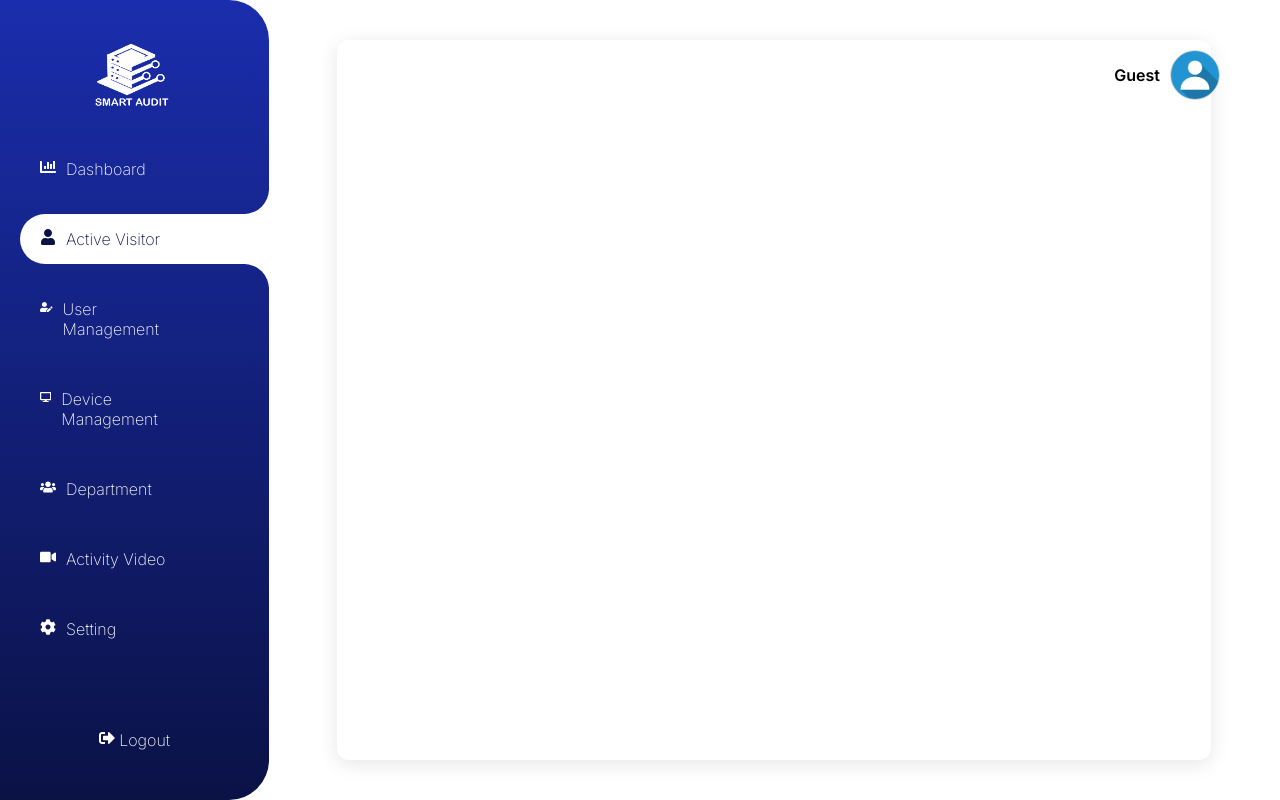
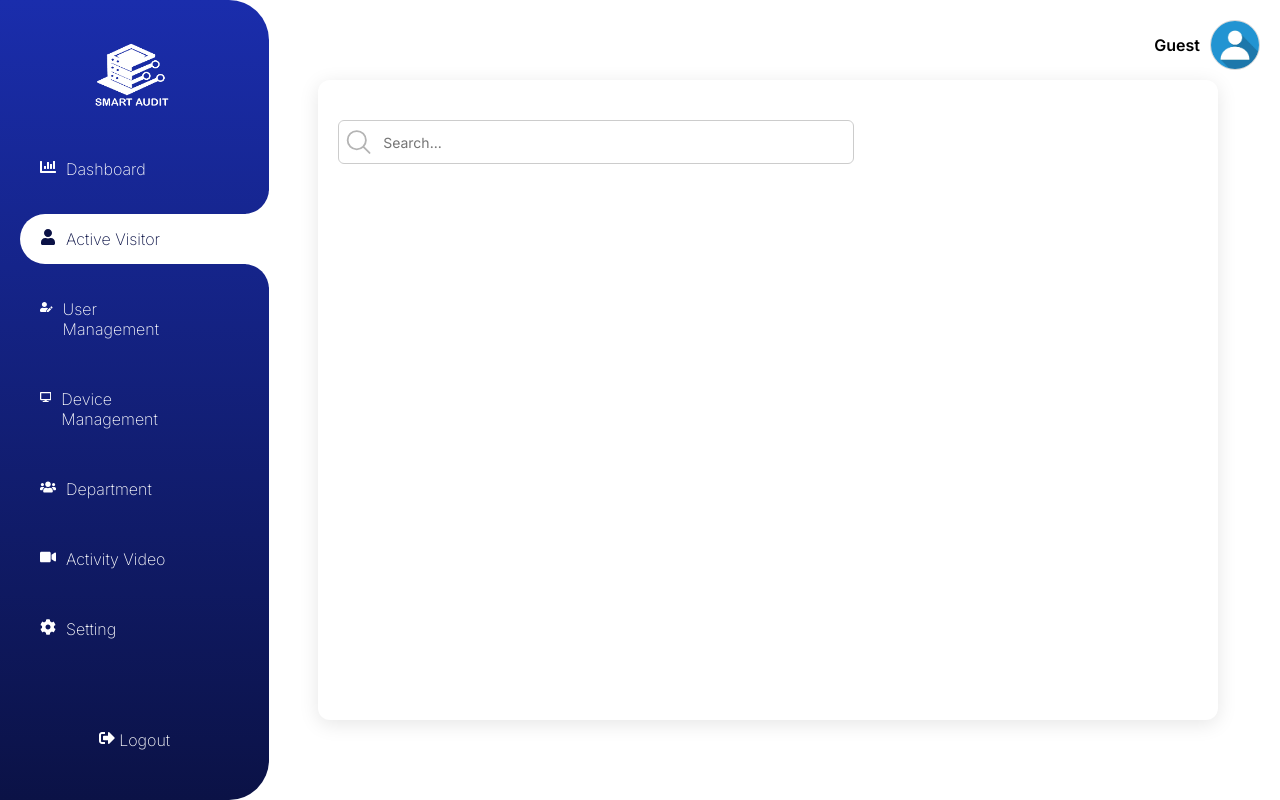
Before and after one commit to wantana-ling/WebAppSmartAudit, a React (Create React App) app in the folder client/: page /acticveVisitor in a window 1280 px wide. Built offline with nearby package versions, Linux system fonts and the light colour scheme; no server answers.

Commit message:
visitor active page-search bar and edit layout

```diff
--- /dev/null
+++ b/client/src/css/atvt.css
@@ -0,0 +1,69 @@
+.main-container-def {
+  width: 80vw;
+  height: 100vh;
+  margin-left: 20vw;
+
+  display: flex;
+  justify-content: center;
+  align-items: center;
+  box-sizing: border-box;
+  /* padding-right: 0.5vw;  */
+}
+@media (max-width: 768px) {
+  .main-container-def {
+    padding-left: 0;
+    padding-right: 0;
+  }
+}
+.box-container-def {
+  padding: 40px 20px;
+  border-radius: 12px;
+  box-shadow: 0 4px 20px rgba(0, 0, 0, 0.1);
+  background: #fff;
+
+  /* จัดกล่องตรงกลาง column */
+  display: flex;
+  flex-direction: column;
+  gap: 20px;
+  box-sizing: border-box;
+
+  /* Responsive width */
+  max-width: 900px;
+  width: 100%;
+  margin: 0 10px;
+  overflow-y: auto;
+  overflow-x: hidden;
+  z-index: 1;
+  min-height: 80%;
+}
+.search-box-def {
+    display: flex;
+    align-items: center;
+    border: 1px solid #ccc;
+    border-radius: 6px;
+    width: 60%;
+    box-sizing: border-box;
+    padding: 5px;
+}
+
+.search-input-def {
+    all: unset;
+    width: 100%;
+    padding: 5px;
+    border-radius: 6px;
+    font-size: 14px;
+}
+.size-6{
+    height: 2rem;
+    color: #b4b4b4;
+    padding-right: 5px;
+}
+.search-box-def {
+    display: flex;
+    align-items: center;
+    border: 1px solid #ccc;
+    border-radius: 6px;
+    width: 60%;
+    box-sizing: border-box;
+    padding: 5px;
+}
--- a/client/src/css/dashboard.css
+++ b/client/src/css/dashboard.css
@@ -19,6 +19,7 @@ html, body {
   }
 .box-container {
     align-items: center;
+    /* margin-top: 5%; */
     padding: 40px 20px;
     display: flex;
     flex-direction: column;
--- a/client/src/css/mainLayout.css
+++ b/client/src/css/mainLayout.css
@@ -1,12 +1,13 @@
 .top-right-profile {
   position: absolute;
-  top: 50px;
-  right: 60px;
+  top: 20px;
+  right: 20px;
   display: flex;
   align-items: center;
   gap: 10px;
   z-index: 10;
 }
+
 
 .username {
   font-weight: 600;
--- a/client/src/css/style.css
+++ b/client/src/css/style.css
@@ -297,9 +297,13 @@ body {
 /* --------main_layout-------- */
 
 .main-layout {
+    position: relative;
+    width: 100%;
+    height: 100vh;
     display: flex;
     flex-direction: row;
 }
+
 
 .main-container {
     width: 79vw;
--- a/client/src/mainLayout.jsx
+++ b/client/src/mainLayout.jsx
@@ -15,8 +15,8 @@ const MainLayout = () => {
   return (
     <div className="main-layout">
       <Navbar />
-      <div className="content">
-        {/* ✅ เงื่อนไข: แสดงโปรไฟล์เฉพาะบางหน้า */}
+
+      {/* ✅ ย้ายโปรไฟล์ออกจาก .content */}
       {!hideProfileBar && (
         <div className="top-right-profile">
           <span className="username">{fullName || "Guest"}</span>
@@ -31,6 +31,8 @@ const MainLayout = () => {
           </div>
         </div>
       )}
+
+      <div className="content">
         <Outlet />
       </div>
     </div>
--- a/client/src/pages/activevisitor.jsx
+++ b/client/src/pages/activevisitor.jsx
@@ -1,10 +1,26 @@
 
 import React from 'react';
+import '../css/atvt.css'; // Import the CSS file for styling
 
 const ActiveVisitor = () => {
   return (
-    <div className="main-container">
-      <div className="box-container">
+    <div className="main-container-def">
+      <div className="box-container-def">
+        <div className="search-box-def">
+          <svg xmlns="http://www.w3.org/2000/svg" fill="none" viewBox="0 0 24 24" strokeWidth={1.5} stroke="currentColor" className="size-6">
+            <path strokeLinecap="round" strokeLinejoin="round" d="m21 21-5.197-5.197m0 0A7.5 7.5 0 1 0 5.196 5.196a7.5 7.5 0 0 0 10.607 10.607Z" />
+          </svg>
+
+          <input
+            type="text"
+            placeholder="Search..."
+            className="search-input-def"
+          />
+        </div>
+        <div className="filter-box-def">
+
+        </div>
+
 
       </div>
     </div>
```
Lines whose indentation alone changed are shown as unchanged.
